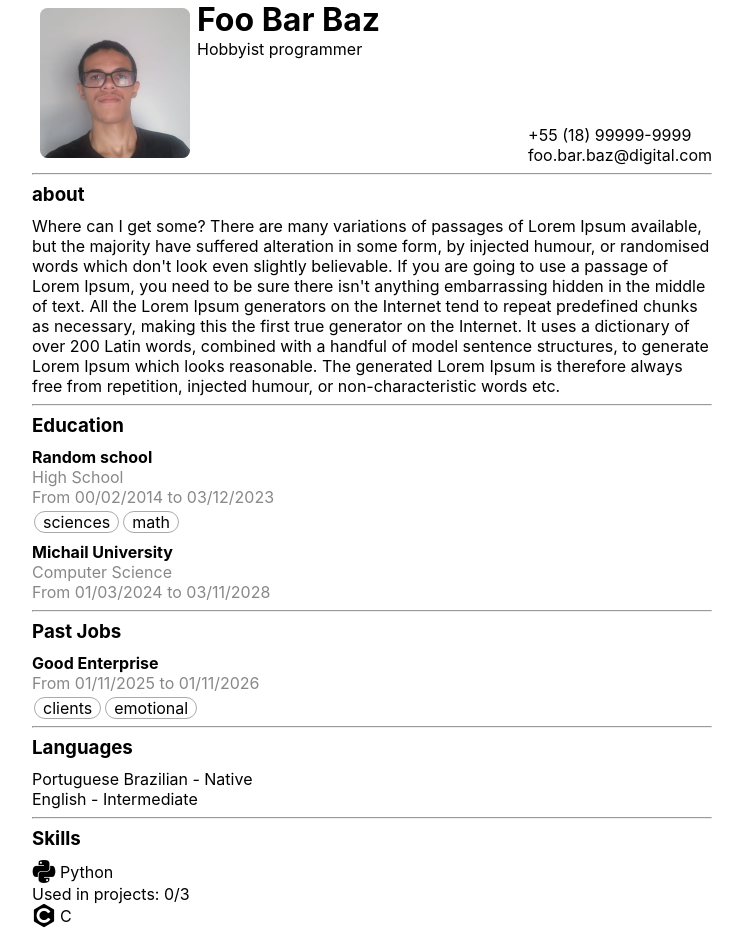
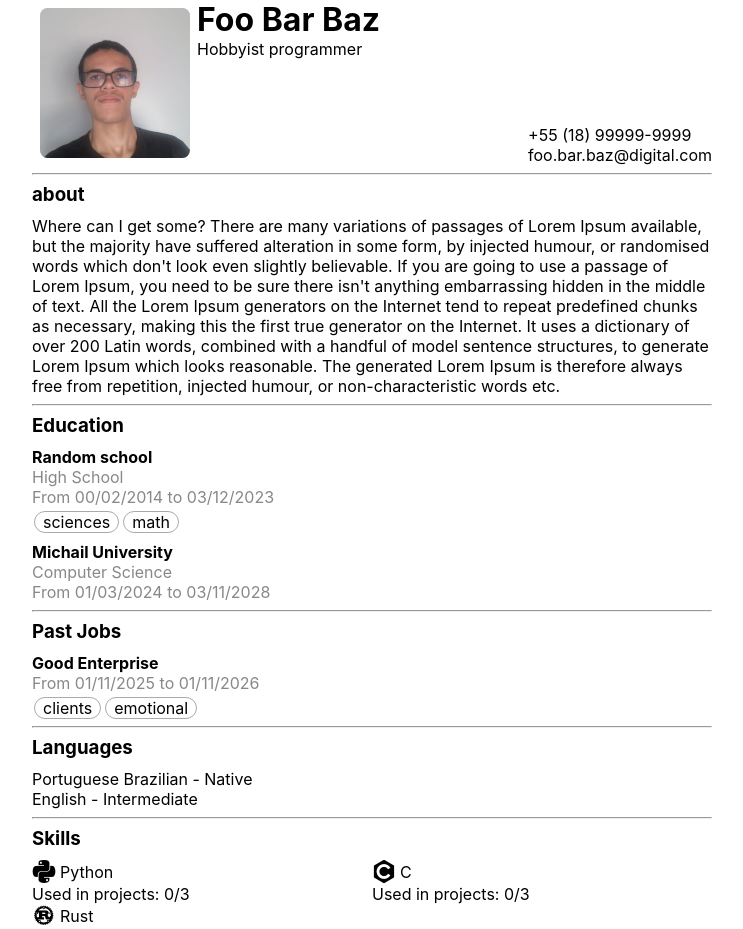
Before and after one commit to Johnnathan28/my-page, a JavaScript app: page / in a window 1280 px wide. Shown: the top 929 px of the page, without its empty margins (268-1011 px from the left). Built offline with nearby package versions, Linux system fonts and the light colour scheme; the HTML template or start-up script is replaced by a standard one.

Commit message:
Create style for Skills

```diff
--- a/src/pages/curriculum-vitae/index.js
+++ b/src/pages/curriculum-vitae/index.js
@@ -135,9 +135,11 @@ function ProgressSkill({skill}) {
 
 function Skills({resume}) {
   return (
-    <div>
+    <div className="Skills">
       <h3>Skills</h3>
-      {resume.skills.map((e, i) => <ProgressSkill key={i} skill={e}/>)}
+      <div className="grid">
+	{resume.skills.map((e, i) => <ProgressSkill key={i} skill={e}/>)}
+      </div>
     </div>
   );
 }
--- a/src/pages/curriculum-vitae/style.css
+++ b/src/pages/curriculum-vitae/style.css
@@ -84,6 +84,11 @@ h3 {
   margin-right: 4px;
 }
 
+.Skills .grid {
+  display: grid;
+  grid-template-columns: 1fr 1fr;
+}
+
 .Projects {
   margin: 10px 0;
   display: grid;
```
